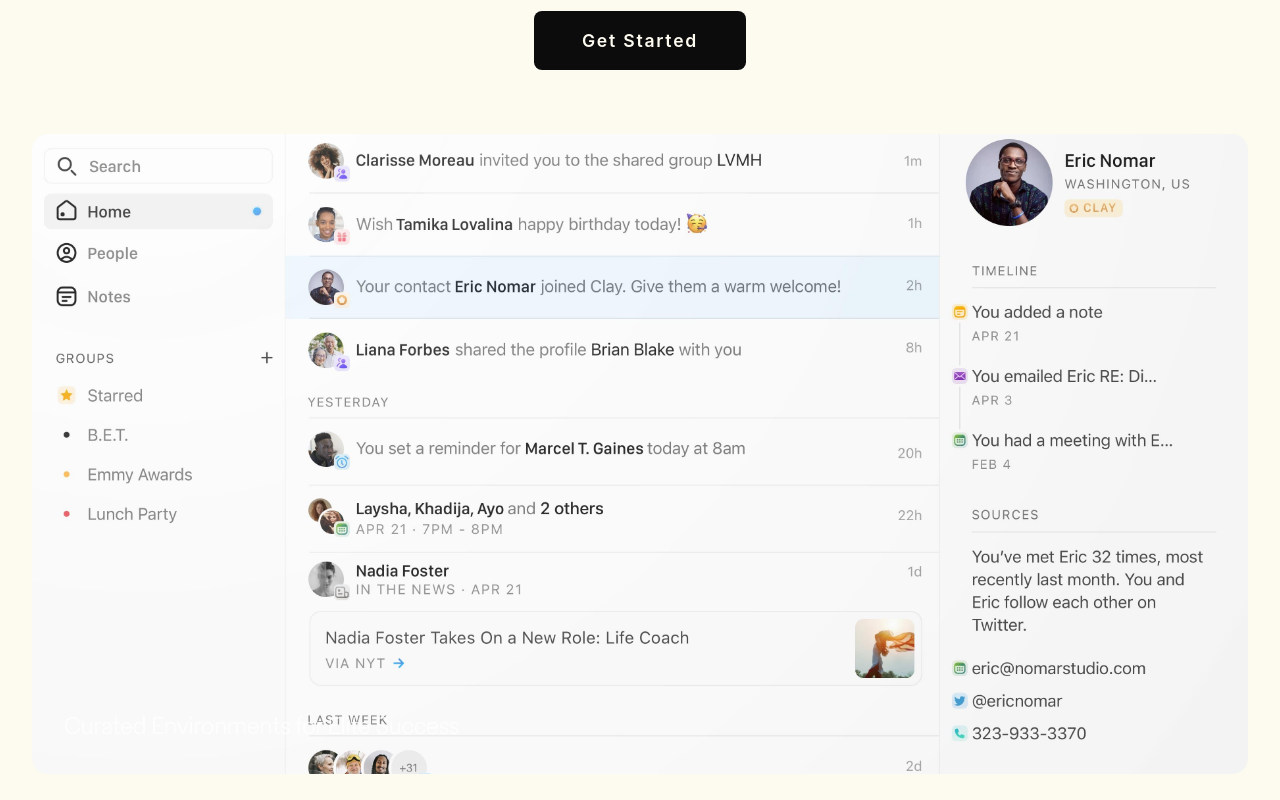
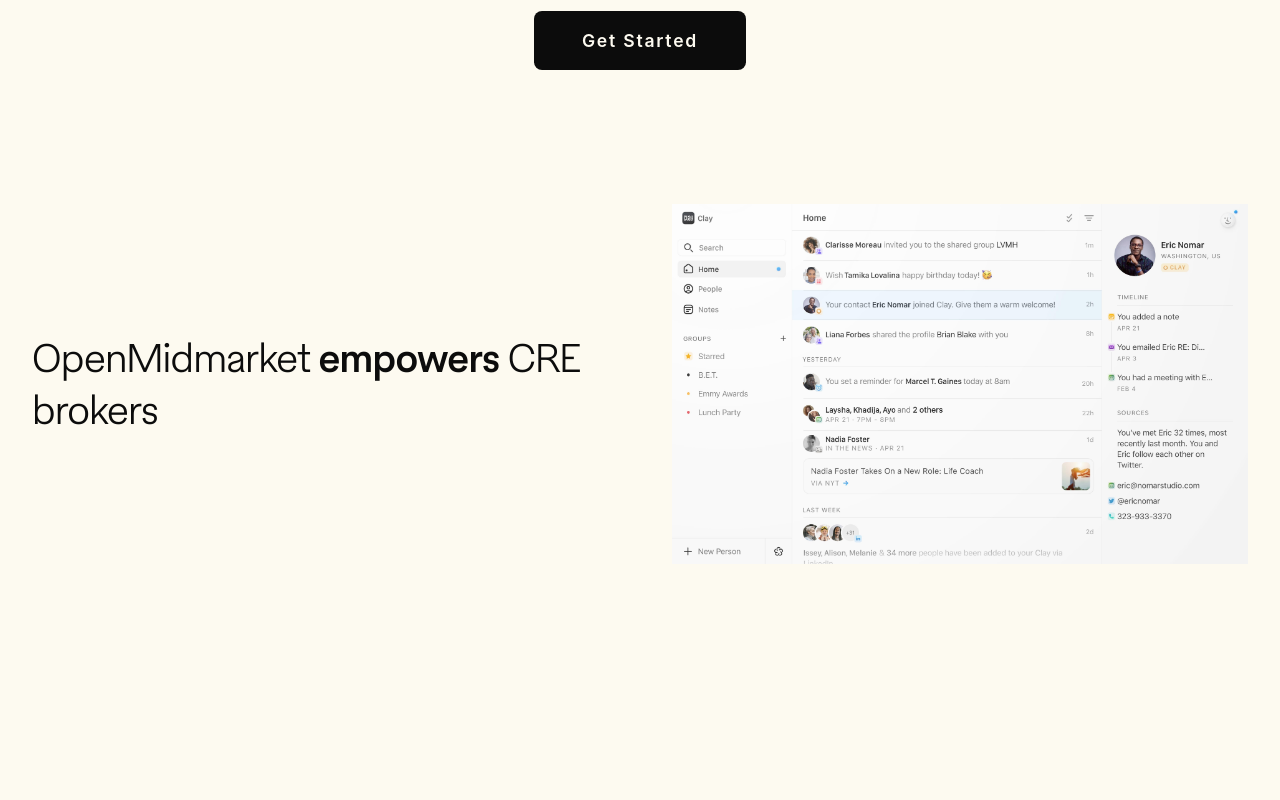
Before and after one commit to jahaskell53/landing-page-cre, a Next.js app: page / in a window 1280 px wide. Shown: the part 700-1500 px from the top of the page. Built offline with nearby package versions, Linux system fonts and the light colour scheme.

Commit message:
OpenMidmarket empowers CRE brokers

```diff
--- a/src/app/page.tsx
+++ b/src/app/page.tsx
@@ -67,26 +67,34 @@ export default function Home() {
         </div>
       </section>
 
-      {/* Imagery Section */}
+      {/* Text and Mockup Section */}
       <section style={{ margin: '4rem 0' }}>
+        <div style={{ display: 'grid', gridTemplateColumns: '1fr 1fr', gap: '4rem', alignItems: 'center' }}>
           <motion.div
-          initial={{ opacity: 0, scale: 0.95 }}
-          whileInView={{ opacity: 1, scale: 1 }}
-          transition={{ duration: 1.5, ease: [0.16, 1, 0.3, 1] }}
+            initial={{ opacity: 0, x: -40 }}
+            whileInView={{ opacity: 1, x: 0 }}
+            transition={{ duration: 1, ease: [0.16, 1, 0.3, 1] }}
             viewport={{ once: true }}
-          style={{ position: 'relative', width: '100%', height: '80vh', overflow: 'hidden', borderRadius: '16px' }}
+          >
+            <p className="serif" style={{ fontSize: '2.5rem', lineHeight: '1.3' }}>
+              OpenMidmarket <span style={{ fontWeight: 700 }}>empowers</span> CRE brokers
+            </p>
+          </motion.div>
+          <motion.div
+            initial={{ opacity: 0, x: 40 }}
+            whileInView={{ opacity: 1, x: 0 }}
+            transition={{ duration: 1, ease: [0.16, 1, 0.3, 1] }}
+            viewport={{ once: true }}
+            style={{ position: 'relative', width: '100%', height: '500px' }}
           >
             <Image
               src="/mockup-2.jpg"
               alt="Product Interface"
               fill
-            style={{ objectFit: 'cover' }}
-            priority
+              style={{ objectFit: 'contain', objectPosition: 'center' }}
             />
-          <div style={{ position: 'absolute', bottom: '2rem', left: '2rem', color: 'white' }}>
-            <p className="serif" style={{ fontSize: '1.5rem', opacity: 0.8 }}>Curated Environments for Elite Success</p>
+          </motion.div>
         </div>
-        </motion.div>
       </section>
 
       {/* Philosophy Section */}
```
Lines whose indentation alone changed are shown as unchanged.
